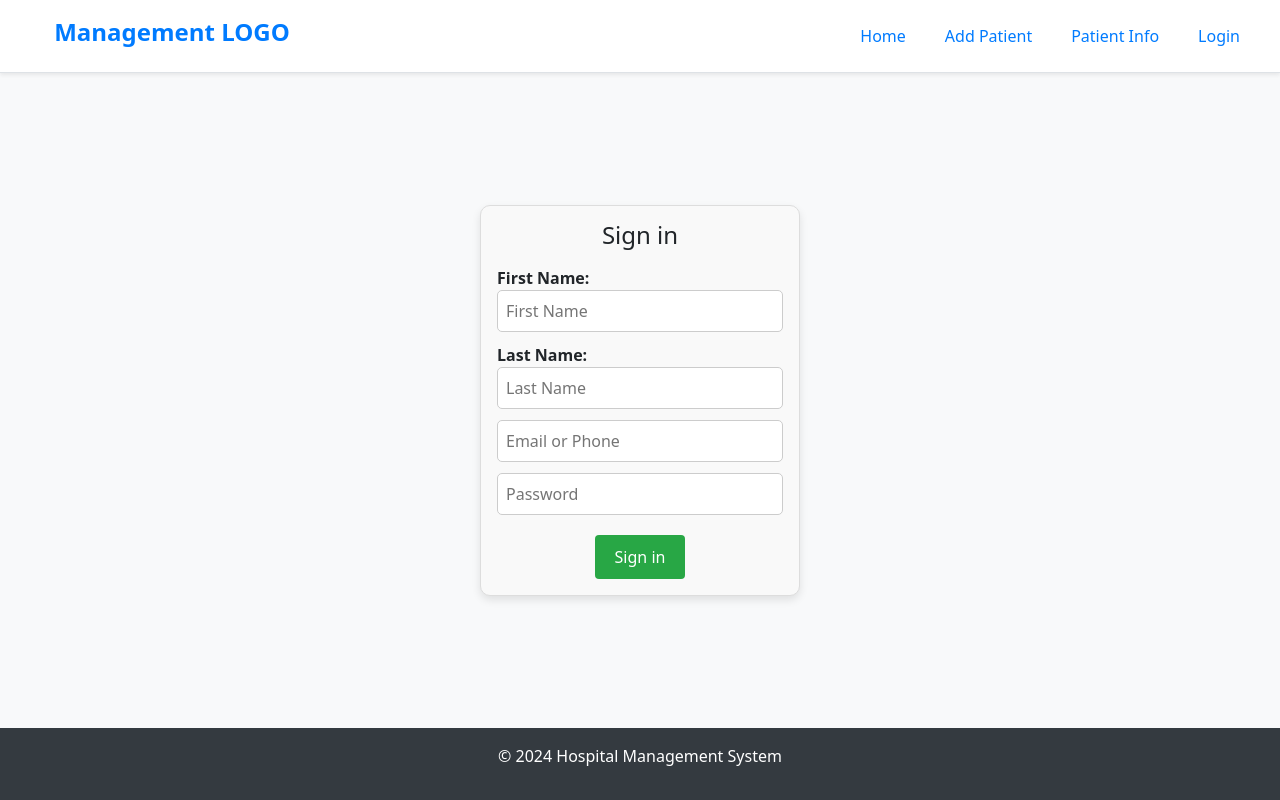
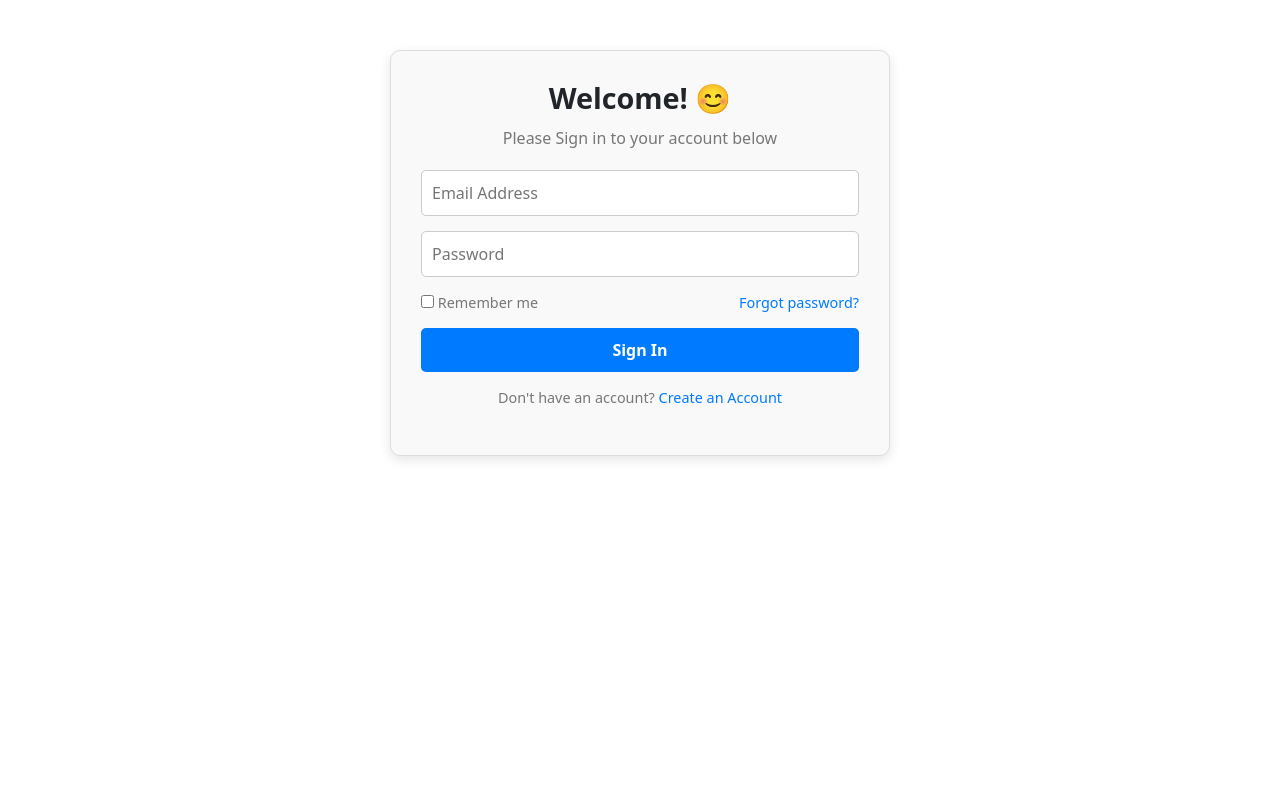
Before and after one commit to S1226M/Hospital_Management, a React (Create React App) app: page /login in a window 1280 px wide. Built offline with nearby package versions, Linux system fonts and the light colour scheme.

Commit message:
17-11-2024

```diff
--- a/src/Layout/Layout.css
+++ b/src/Layout/Layout.css
@@ -41,4 +41,5 @@
   .footer-container {
     background-color: #343a40;
     color: #fff;
+    height: 65.3px;
   }
--- a/src/Login&Logout/Login.css
+++ /dev/null
@@ -1,58 +0,0 @@
-/* Container styling for the login form */
-.login-form {
-    width: 25%;
-    margin: 20px auto;
-    padding: 15px;
-    border: 1px solid #ddd;
-    border-radius: 10px;
-    box-shadow: 0 4px 8px rgba(0, 0, 0, 0.1);
-    background-color: #f9f9f9;
-}
-
-/* Title styling */
-.login-form-title {
-    text-align: center;
-    margin-bottom: 15px;
-    font-size: 24px;
-}
-
-/* Table styling */
-.login-form-table {
-    width: 100%;
-    border-spacing: 0; /* Reset table spacing */
-}
-
-/* Input field styling */
-.login-form-table-cell {
-    padding-bottom: 10px; /* Add space between each cell */
-}
-
-.login-form-table-cell input {
-    width: 100%;
-    padding: 8px;
-    border-radius: 5px;
-    border: 1px solid #ccc;
-    font-size: 16px;
-}
-
-/* Button styling */
-.login-form-table-cell-btn {
-    text-align: center;
-    padding-top: 10px; /* Add space above the button */
-}
-
-.login-form-table-cell-btn button {
-    color: white;
-    padding: 10px 20px;
-    border: none;
-    border-radius: 4px;
-    cursor: pointer;
-    font-size: 16px;
-    background-color: #28a745;
-    transition: box-shadow 0.3s ease;
-}
-
-/* Button hover effect */
-.login-form-table-cell-btn button:hover {
-    box-shadow: 0 6px 12px rgba(0, 0, 0, 0.3);
-}
--- a/src/Login&Logout/Login.js
+++ /dev/null
@@ -1,52 +0,0 @@
-import React from 'react';
-import './LogIn.css';
-import { useNavigate } from 'react-router-dom';
-
-function SignIn() {
-    const navigate = useNavigate();
-
-    const handleSubmit = (e) => {
-
-    }
-
-    return (
-        <>
-            <form className='login-form' onSubmit={handleSubmit}>
-                <h2 className='login-form-title'>Sign in</h2>
-                <table className='login-form-table'>
-                    <tbody>
-                        <tr>
-                            <td className='login-form-table-cell'>
-                                <b>First Name:</b>
-                                <input type='name' name='name' placeholder='First Name' />
-                            </td>
-                        </tr>
-                        <tr>
-                            <td className='login-form-table-cell'>
-                                <b>Last Name:</b>
-                                <input type='name' name='name' placeholder='Last Name' />
-                            </td>
-                        </tr>
-                        <tr>
-                            <td className='login-form-table-cell'>
-                                <input type='email' name='email' placeholder='Email or Phone' />
-                            </td>
-                        </tr>
-                        <tr>
-                            <td className='login-form-table-cell'>
-                                <input type='password' name='password' placeholder='Password' />
-                            </td>
-                        </tr>
-                        <tr>
-                            <td className='login-form-table-cell-btn'>
-                                <button type='submit'>Sign in</button>
-                            </td>
-                        </tr>
-                    </tbody>
-                </table>
-            </form>
-        </>
-    );
-}
-
-export default SignIn;
--- /dev/null
+++ b/src/Login&Logout/SignIn&SignUp.css
@@ -0,0 +1,88 @@
+/* Page container for Sign In and Sign Up */
+/* SignIn and SignUp page container */
+.login-page-container {
+  max-width: 500px;
+  margin: 50px auto;
+  padding: 30px;
+  border: 1px solid #ddd;
+  background-color: #f9f9f9;
+  border-radius: 10px;
+  box-shadow: 0 4px 12px rgba(0, 0, 0, 0.1); /* Enhanced shadow effect */
+  text-align: center;
+}
+
+
+/* Form title and subtitle */
+.login-form-title {
+  font-size: 1.8rem;
+  font-weight: bold;
+  margin-bottom: 10px;
+}
+
+.login-subtitle {
+  font-size: 1rem;
+  color: #777;
+  margin-bottom: 20px;
+}
+
+/* Input fields */
+.login-input {
+  width: 100%;
+  padding: 10px;
+  margin-bottom: 15px;
+  border: 1px solid #ccc;
+  border-radius: 5px;
+}
+
+/* Buttons */
+.signin-btn, .signup-btn {
+  width: 100%;
+  padding: 10px;
+  font-size: 1rem;
+  font-weight: bold;
+  color: #fff;
+  background-color: #007bff;
+  border: none;
+  border-radius: 5px;
+  cursor: pointer;
+  transition: background-color 0.3s ease;
+}
+
+.signin-btn:hover, .signup-btn:hover {
+  background-color: #0056b3;
+}
+
+/* Footer options */
+.form-options {
+  display: flex;
+  justify-content: space-between;
+  align-items: center;
+  margin-bottom: 15px;
+  font-size: 0.9rem;
+  color: #777;
+}
+
+.forgot-password {
+  cursor: pointer;
+  color: #007bff;
+}
+
+.forgot-password:hover {
+  text-decoration: underline;
+}
+
+/* Footer for navigation */
+.form-footer {
+  margin-top: 15px;
+  font-size: 0.9rem;
+  color: #777;
+}
+
+.signup-link, .signin-link {
+  color: #007bff;
+  cursor: pointer;
+}
+
+.signup-link:hover, .signin-link:hover {
+  text-decoration: underline;
+}
--- /dev/null
+++ b/src/Login&Logout/SignIn.js
@@ -0,0 +1,55 @@
+import React from 'react';
+import './SignIn&SignUp.css';
+import { useNavigate } from 'react-router-dom';
+
+function SignIn() {
+  const navigate = useNavigate();
+
+  const handleSubmit = (e) => {
+    e.preventDefault();
+  };
+
+  const handleSignUpClick = () => {
+    navigate('/signup');
+  };
+
+  return (
+    <div className="login-page-container">
+      <h2 className="login-form-title">Welcome! 😊</h2>
+      <p className="login-subtitle">Please Sign in to your account below</p>
+      <form className="login-form" onSubmit={handleSubmit}>
+        <input
+          type="email"
+          name="email"
+          placeholder="Email Address"
+          className="login-input"
+        />
+        <input
+          type="password"
+          name="password"
+          placeholder="Password"
+          className="login-input"
+        />
+        <div className="form-options">
+          <label>
+            <input type="checkbox" /> Remember me
+          </label>
+          <span className="forgot-password">Forgot password?</span>
+        </div>
+        <button className="signin-btn" type="submit">
+          Sign In
+        </button>
+      </form>
+      <div className="form-footer">
+        <p>
+          Don't have an account?{' '}
+          <span className="signup-link" onClick={handleSignUpClick}>
+            Create an Account
+          </span>
+        </p>
+      </div>
+    </div>
+  );
+}
+
+export default SignIn;
--- /dev/null
+++ b/src/Login&Logout/SignUp.js
@@ -0,0 +1,55 @@
+import React from 'react';
+import './SignIn&SignUp.css';
+import { useNavigate } from 'react-router-dom';
+
+function SignUp() {
+  const navigate = useNavigate();
+
+  const handleSubmit = (e) => {
+    e.preventDefault();
+  };
+
+  const handleSignInClick = () => {
+    navigate('/signin');
+  };
+
+  return (
+    <div className="login-page-container">
+      <h2 className="login-form-title">Welcome! 😊</h2>
+      <p className="login-subtitle">Please Create an Account below</p>
+      <form className="login-form" onSubmit={handleSubmit}>
+        <input
+          type="text"
+          name="name"
+          placeholder="Full Name"
+          className="login-input"
+        />
+        <input
+          type="email"
+          name="email"
+          placeholder="Email Address"
+          className="login-input"
+        />
+        <input
+          type="password"
+          name="password"
+          placeholder="Password"
+          className="login-input"
+        />
+        <button className="signup-btn" type="submit">
+          Sign Up
+        </button>
+      </form>
+      <div className="form-footer">
+        <p>
+          Already have an account?{' '}
+          <span className="signin-link" onClick={handleSignInClick}>
+            Sign In
+          </span>
+        </p>
+      </div>
+    </div>
+  );
+}
+
+export default SignUp;
--- a/src/index.js
+++ b/src/index.js
@@ -8,19 +8,21 @@ import PatientInfo from './PatientInfo/PatientInfo';
 import Layout from './Layout/Layout';
 import PatientInfoById from './PatientInfo/PatientInfoById';
 import PatientInfoByIdAndEdit  from './PatientInfo/PatientInfoByIdAndEdit';
-import Login from './Login&Logout/LogIn';
+import Login from './Login&Logout/SignIn';
+import SignUp from './Login&Logout/SignUp';
 
 function App() {
   return (
     <BrowserRouter>
       <Routes>
+        <Route path="login" element={<Login />} />
+        <Route path="signUp" element={<SignUp />} />
         <Route path="/" element={<Layout />}>
           <Route path="home" element={<Home />} />
           <Route path="addPatient" element={<AddPatient />} />
           <Route path="patientInfo" element={<PatientInfo />} />
           <Route path="patient/:number" element={<PatientInfoById />} />
           <Route path="patient/edit/:number" element={<PatientInfoByIdAndEdit />} />
-          <Route path="login" element={<Login />} />
         </Route>
       </Routes>
     </BrowserRouter>
```
